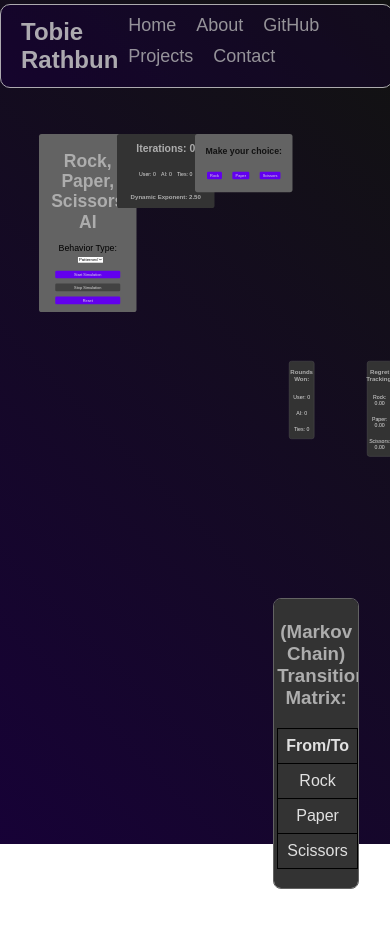
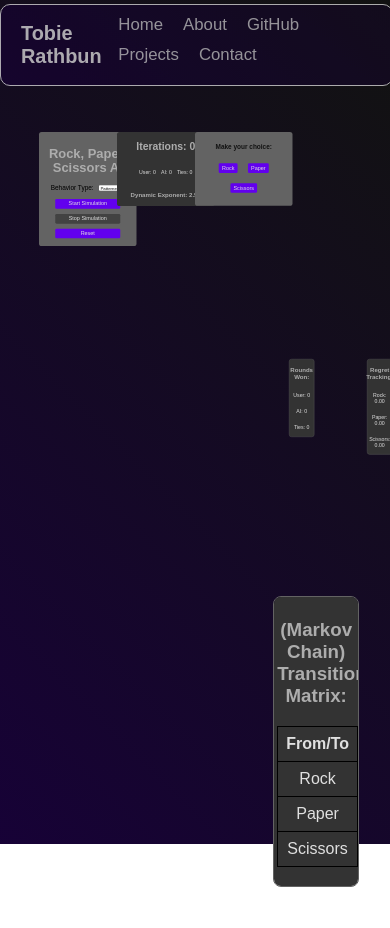
Before and after one commit to Tobie-Rathbun/React-Portfolio--Next.js-, a Next.js app: page /rps in a window 390 px wide. Shown: the top 928 px of the page. Built offline with nearby package versions, Linux system fonts and the light colour scheme.

Commit message:
card-title position fix, scalability on css with :root vars

```diff
--- a/src/app/globals.css
+++ b/src/app/globals.css
@@ -14,6 +14,15 @@
   --chord-player-background: #333333;
   --chord-element-background: #424242;
   --chord-element-border: #636363;
+
+  /* Dynamic Sizes */
+  --font-small: calc(1rem - 0.23vw);
+  --font-med: calc(1rem + 0.2vw);
+  --font-large: calc(1rem + 1vw);
+  --card-width: calc(20vw);
+  --card-height: calc(20vw);
+  --card-margin-vertical: calc(15vh);
+  --card-title-margin-vertical: calc(15vh);
 }
 
 /* General styles */
@@ -181,7 +190,7 @@ a.link:hover {
 
 
 .navbar-brand {
-  font-size: 24px;
+  font-size: var(--font-large);
   font-weight: bold;
   color: #FFFFFF; /* White text */
   text-decoration: none; /* Remove underline */
@@ -195,7 +204,7 @@ a.link:hover {
 .nav-link {
   color: #FFFFFF; /* White text */
   display: inline-block;
-  font-size: 18px;
+  font-size: var(--font-med);
   margin-right: 20px;
   text-decoration: none; /* Remove underline */
   opacity: 0.85; /* Initial opacity for non-active links */
@@ -225,7 +234,7 @@ a.link:hover {
   background: none; /* Remove background */
   border: none; /* Remove border */
   color: #FFFFFF; /* Match navbar link text color */
-  font-size: 18px; /* Match navbar link font size */
+  font-size: var(--font-med);
   cursor: pointer;
   padding: 10px 0; /* Consistent padding with other nav-links */
   text-decoration: none; /* Remove underline */
@@ -263,7 +272,7 @@ a.link:hover {
 /* Links in Dropdown Menu */
 .dropdown-menu .nav-link {
   color: #FFFFFF; /* White text */
-  font-size: 16px; /* Slightly smaller than the navbar links */
+  font-size: var(--font-small);
   margin: 5px 0; /* Spacing between links */
   text-decoration: none; /* Remove underline */
   opacity: 0.65; /* Initial opacity */
@@ -321,7 +330,7 @@ a.link:hover {
   padding: 10px 15px;
   margin: 5px 0;
   border-radius: 4px;
-  font-size: 16px;
+  font-size: var(--font-med);
   transition: background-color 0.3s, transform 0.3s; /* Smooth transition for background color and transform */
 }
 
@@ -398,7 +407,7 @@ button:active, input[type="text"]:active, input[type="password"]:active {
   border: 1px solid var(--chord-element-border);
   padding: 2% 1%;
   border-radius: 4px;
-  font-size: 16px;
+  font-size: var(--font-med);
   width: 90%;
   font-family: 'Franklin Gothic Medium', 'Arial Narrow', Arial, sans-serif;
   margin: 2% auto;
@@ -418,14 +427,14 @@ button:active, input[type="text"]:active, input[type="password"]:active {
   margin: 2% auto 5%;
   margin-left: 3.5%;
   border-radius: 4px;
-  font-size: 16px;
+  font-size: var(--font-med);
   cursor: pointer;
   width: 92.5%;
 }
 
 .contact-form .error-message {
   color: var(--error-color, #d9534f); /* Use a variable or default to red */
-  font-size: 14px;
+  font-size: var(--font-small);
   margin: 2%;
   margin-left: 0%;
   text-align: center;
@@ -433,7 +442,7 @@ button:active, input[type="text"]:active, input[type="password"]:active {
 
 .contact-form .success-message {
   color: var(--success-color, #5cb85c); /* Use a variable or default to green */
-  font-size: 14px;
+  font-size: var(--font-small);
   margin: 2%;
   margin-left: 0%;
   text-align: center;
@@ -535,12 +544,13 @@ button:active, input[type="text"]:active, input[type="password"]:active {
 .-page {
   text-align: center;
   margin: 0 auto;
+  margin-bottom: 20%;
   width: 100%; /* Adjust width as needed */
   z-index: 1;
 }
 
 .-page h1 {
-  font-size: 2em;
+  font-size: var(--font-large);
 }
 
 .-page p {
@@ -667,7 +677,7 @@ button:active, input[type="text"]:active, input[type="password"]:active {
   padding: 10px;
   border-radius: 5px;
   z-index: 10; /* Ensure it overlays on top of everything */
-  font-size: 12px;
+  font-size: var(--font-small);
 }
 
 
@@ -897,7 +907,7 @@ button:active, input[type="text"]:active, input[type="password"]:active {
 
 #c1, #c3 h2 {
   color: var(--dark-background);
-  font-size: 27px;
+  font-size: var(--font-large);
 }
 
 #c1, #c3 h3 {
@@ -974,7 +984,7 @@ button:active, input[type="text"]:active, input[type="password"]:active {
   }
 
   .btn, .choice-btn {
-    font-size: 14px; /* Reduce font size for smaller screens */
+    font-size: var(--font-med);
     padding: 0.4rem 0.8rem; /* Adjust padding */
   }
 }
@@ -985,7 +995,7 @@ button:active, input[type="text"]:active, input[type="password"]:active {
   }
 
   .btn, .choice-btn {
-    font-size: 12px;
+    font-size: var(--font-med);
     padding: 0.3rem 0.6rem;
   }
 }
@@ -1036,7 +1046,7 @@ button:active, input[type="text"]:active, input[type="password"]:active {
   justify-content: space-around;
   gap: 1rem;
   margin: 3rem 0 1rem; /* Adds spacing below the Start New Game button */
-  font-size: 1rem;
+  font-size: var(--font-small);
   font-weight: bold;
   color: var(--primary-text-color);
 }
@@ -1221,7 +1231,7 @@ span.emoji {
   justify-content: center;
   align-items: center;
   gap: 20px; /* Spacing between cards */
-  margin-top: 4%; /* Space above the container */
+  margin-top:var(--card-margin-vertical); /* Space above the container */
   height: 100%;
   padding-bottom: 25%;
 }
@@ -1229,8 +1239,8 @@ span.emoji {
 
 
 .animated-card {
-  width: 150px;
-  height: 150px;
+  width: var(--card-width);
+  height: var(--card-height);
   background-color: var(--highlight-color-light);
   color: var(--primary-text-color);
   border-radius: 30px;
@@ -1263,9 +1273,8 @@ span.emoji {
   justify-content: center; /* Centers the content horizontally */
   align-items: center; /* Aligns the items vertically on the same line */
   gap: 20px; /* Adds space between the two titles */
-  margin-top: -22%; /* Adjust this value to move the title higher */
   text-align: center; /* Centers the text */
-  font-size: 1.5rem; /* Adjust font size as needed */
+  font-size: var(--font-large);
   flex-wrap: nowrap;
 }
 
@@ -1287,7 +1296,7 @@ span.emoji {
     gap: 20px; /* Adds space between the two titles */
     margin-top: -23%; /* Adjust this value to move the title higher */
     text-align: center; /* Centers the text */
-    font-size: 1.5rem; /* Adjust font size as needed */
+    font-size: var(--font-large);
   }
 
   .card-title h1 {
--- a/src/app/page.tsx
+++ b/src/app/page.tsx
@@ -83,10 +83,12 @@ export default function Home() {
     const isHovered = hoveredCard === cardIndex;
     const animationDelay = cardIndex === 1 ? '0s' : '2s';
     const marginLeft = cardIndex === 1 ? '-23%' : '3%';
+    const marginTop = cardIndex === 1 ? '15.5%' : '20%';
 
     return {
       color: isHovered ? '#bb86fc' : 'inherit',
       marginLeft,
+      marginTop,
       animation: 'float 4s ease-in-out infinite',
       animationDelay,
     };
```
